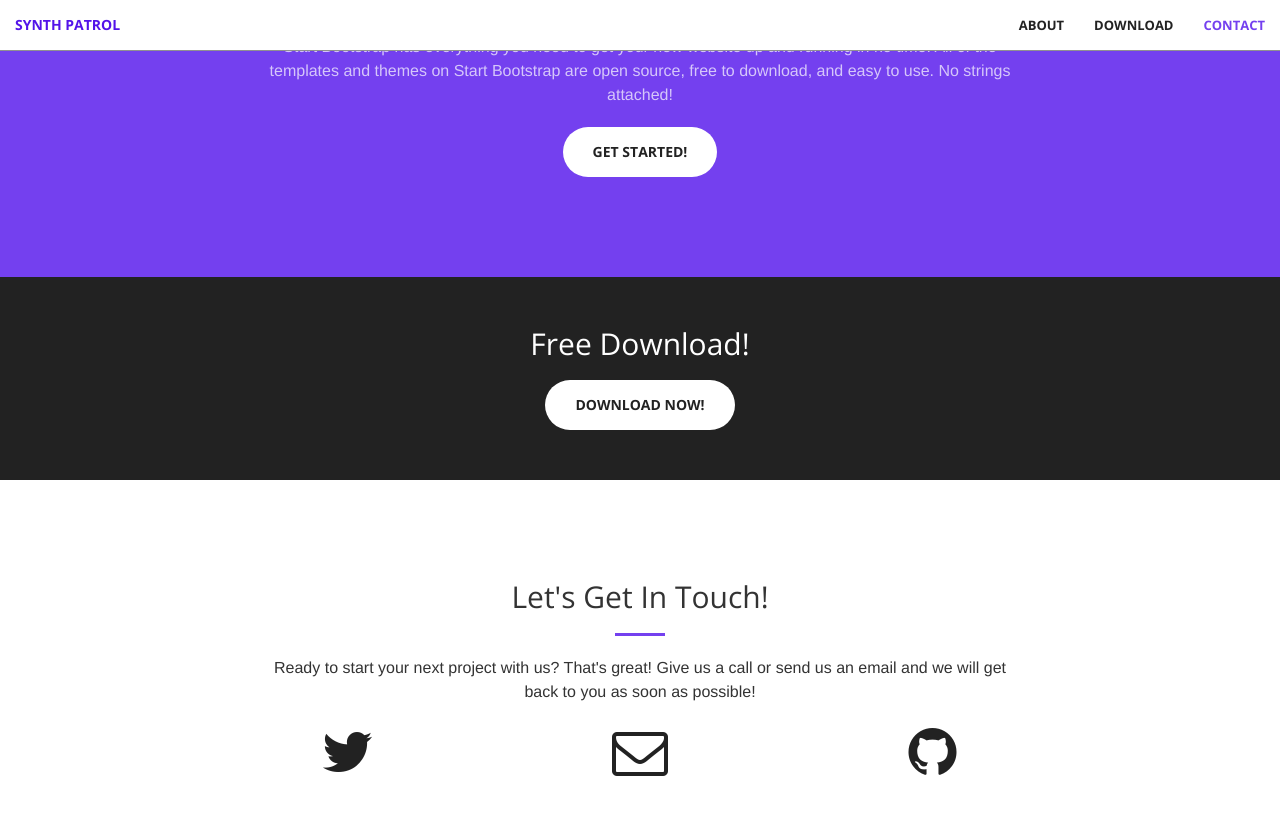
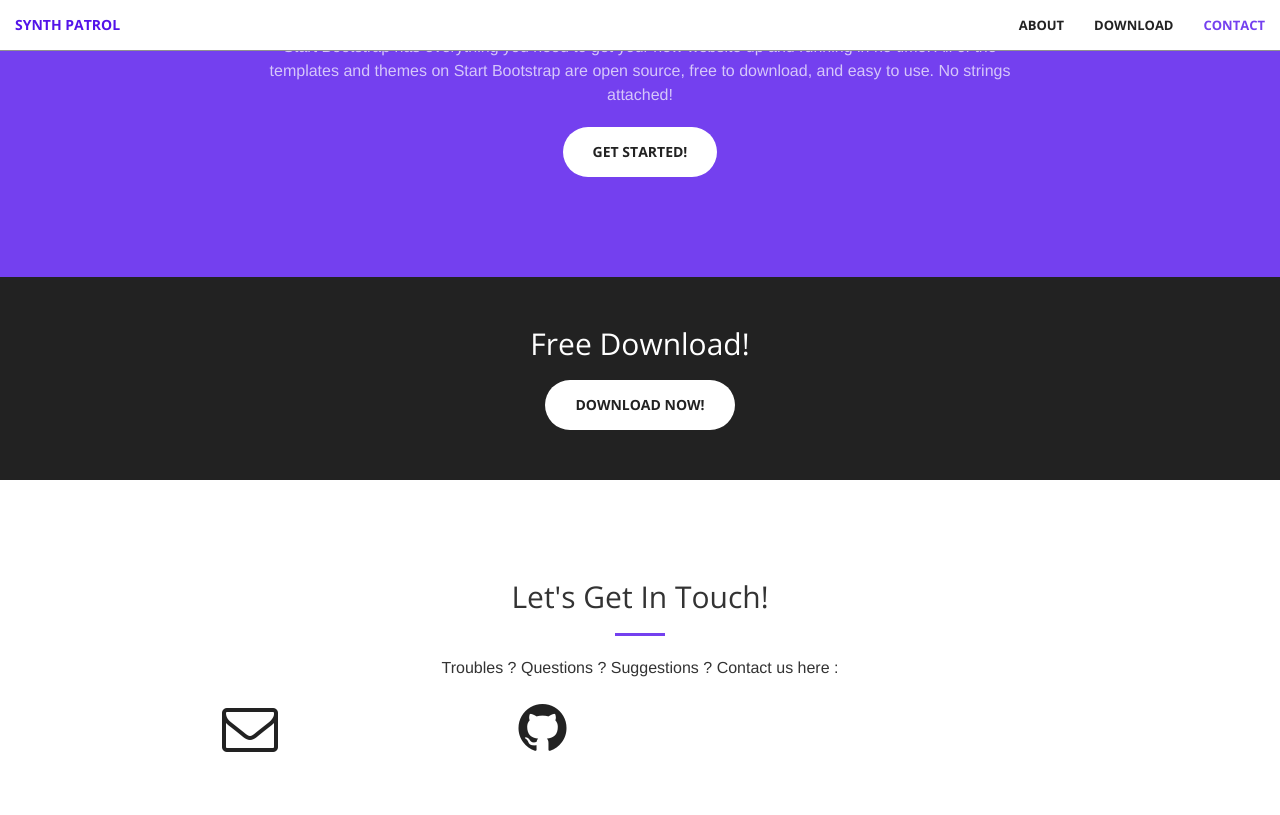
Before and after one commit to JeanBombeur45/Synth-Patrol, a Jekyll site: the page built from index.html, in a window 1280 px wide and 900 px high, scrolled down 1008 px. Shown: the top 815 px of the window. Built offline with Jekyll 4.4.1, drawn with Linux system fonts in a browser that asks for light colours.

Commit message:
Update contact.html

```diff
--- a/_includes/contact.html
+++ b/_includes/contact.html
@@ -4,14 +4,8 @@
             <div class="col-lg-8 col-lg-offset-2 text-center">
                 <h2 class="section-heading">Let's Get In Touch!</h2>
                 <hr class="primary">
-                <p>Ready to start your next project with us? That's great! Give us a call or send us an email and we will get back to you as soon as possible!</p>
+                <p>Troubles ? Questions ? Suggestions ? Contact us here :</p>
             </div>
-        <div class="col-lg-2 col-lg-offset-2 text-center">
-            <a href="https://twitter.com/{{ site.twitter_username }}">
-                <i class="fa fa-twitter fa-3x wow bounceIn" data-wow-delay=".1s"></i>
-                <p>{{ site.twitter_username }}</p>
-            </a>
-        </div>
         <div class="col-lg-2 col-lg-offset-1 text-center">
             <a href="mailto:{{ site.email }}">
             <i class="fa fa-envelope-o fa-3x wow bounceIn" data-wow-delay=".1s"></i>
```
